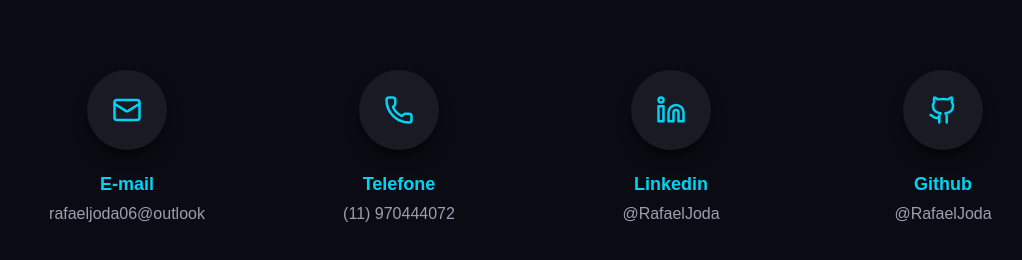
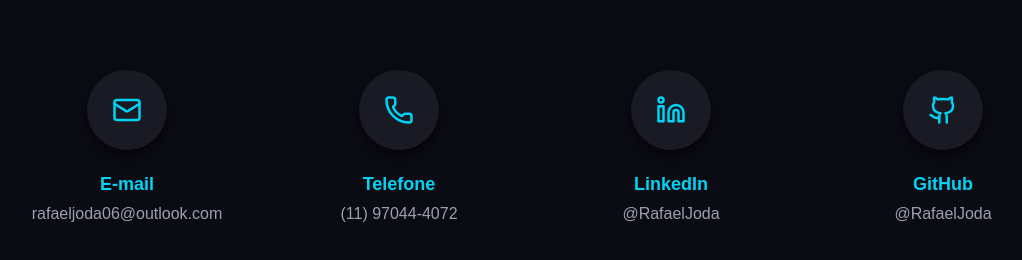
Before and after one commit to RafaelJoda/rafafaeljoda-portifolio, a Next.js app: page / in a window 1280 px wide. Shown: the part 3400-3660 px from the top of the page, without its empty margins (105-1127 px from the left). Built offline with nearby package versions, Linux system fonts and the light colour scheme.

Commit message:
ajustando o contato

```diff
--- a/app/contato.js
+++ b/app/contato.js
@@ -1,4 +1,5 @@
 "use client";
+
 import { motion } from "framer-motion";
 import { Mail, Phone, Linkedin, Github } from "lucide-react";
 
@@ -7,27 +8,35 @@ export default function Contato() {
     {
       icon: <Mail size={30} className="text-cyan-400" />,
       title: "E-mail",
-      info: "rafaeljoda06@outlook",
+      info: "rafaeljoda06@outlook.com",
+      link: "mailto:rafaeljoda06@outlook.com",
+      external: false,
     },
     {
       icon: <Phone size={30} className="text-cyan-400" />,
       title: "Telefone",
-      info: "(11) 970444072 ",
+      info: "(11) 97044-4072",
+      link: "tel:+5511970444072",
+      external: false,
     },
     {
       icon: <Linkedin size={30} className="text-cyan-400" />,
-      title: "Linkedin",
+      title: "LinkedIn",
       info: "@RafaelJoda",
+      link: "https://www.linkedin.com/in/rafael-joda",
+      external: true,
     },
     {
       icon: <Github size={30} className="text-cyan-400" />,
-      title: "Github",
+      title: "GitHub",
       info: "@RafaelJoda",
+      link: "https://github.com/RafaelJoda",
+      external: true,
     },
   ];
 
   return (
-    <section className="py-24 bg-[#00000] text-cyan-400 text-center px-6 ">
+    <section className="py-24 bg-[#00000] text-cyan-400 text-center px-6">
       <motion.h2
         initial={{ opacity: 0, y: -20 }}
         whileInView={{ opacity: 1, y: 0 }}
@@ -40,30 +49,25 @@ export default function Contato() {
 
       <div className="max-w-5xl mx-auto grid grid-cols-1 sm:grid-cols-2 lg:grid-cols-4 gap-16">
         {contacts.map((item, i) => (
-          <motion.div
+          <motion.a
             key={i}
+            href={item.link}
+            target={item.external ? "_blank" : undefined}
+            rel={item.external ? "noopener noreferrer" : undefined}
             initial={{ opacity: 0, y: 30 }}
             whileInView={{ opacity: 1, y: 0 }}
             transition={{ duration: 0.6, delay: i * 0.15 }}
             viewport={{ once: false }}
-
-            /* 🔥 HOVER ADICIONADO AQUI */
-            whileHover={{
-              y: -8,
-              scale: 1.15,
-
-            }}
-
-            className="flex flex-col items-center"
+            whileHover={{ y: -8, scale: 1.15 }}
+            className="flex flex-col items-center cursor-pointer"
           >
             <div className="bg-[#1A1A24] w-20 h-20 rounded-full flex items-center justify-center mb-5 shadow-lg shadow-black/50">
               {item.icon}
             </div>
 
             <h3 className="text-lg font-semibold">{item.title}</h3>
-
             <p className="text-gray-400 mt-1">{item.info}</p>
-          </motion.div>
+          </motion.a>
         ))}
       </div>
     </section>
```
